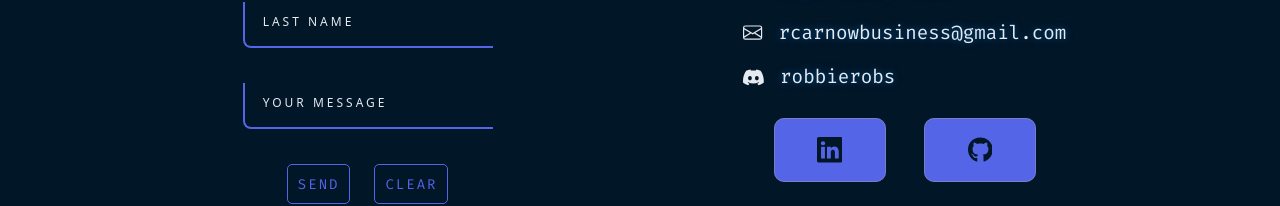
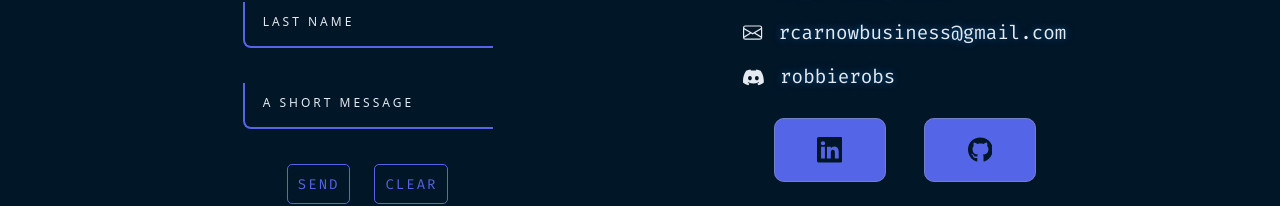
Before and after one commit to robynainsley21/portfolio-dark, a React (Vite) app: page /contact in a window 1280 px wide. Shown: the part 351-557 px from the top of the page. Built offline with nearby package versions, Linux system fonts and the light colour scheme; a web font is replaced by a local one.

Commit message:
Edit contact page

```diff
--- a/src/assets/pages/Contact.jsx
+++ b/src/assets/pages/Contact.jsx
@@ -130,7 +130,7 @@ export default function Contact() {
               </div>
               <div className="inputBox" name="message">
                 <input type="text" required />
-                <span>Your Message</span>
+                <span>A Short Message</span>
               </div>
               <div className="flex gap-4">
                 <ButtonComp text="Send" />
@@ -148,11 +148,11 @@ export default function Contact() {
                   width="1.2rem"
                   height="1.2rem"
                   fill="currentColor"
-                  class="m-auto mx-2 bi bi-telephone-fill"
+                  className="m-auto mx-2 bi bi-telephone-fill"
                   viewBox="0 0 16 16"
                 >
                   <path
-                    fill-rule="evenodd"
+                    fillRule="evenodd"
                     d="M1.885.511a1.745 1.745 0 0 1 2.61.163L6.29 2.98c.329.423.445.974.315 1.494l-.547 2.19a.68.68 0 0 0 .178.643l2.457 2.457a.68.68 0 0 0 .644.178l2.189-.547a1.75 1.75 0 0 1 1.494.315l2.306 1.794c.829.645.905 1.87.163 2.611l-1.034 1.034c-.74.74-1.846 1.065-2.877.702a18.6 18.6 0 0 1-7.01-4.42 18.6 18.6 0 0 1-4.42-7.009c-.362-1.03-.037-2.137.703-2.877z"
                   />
                 </svg>
```
